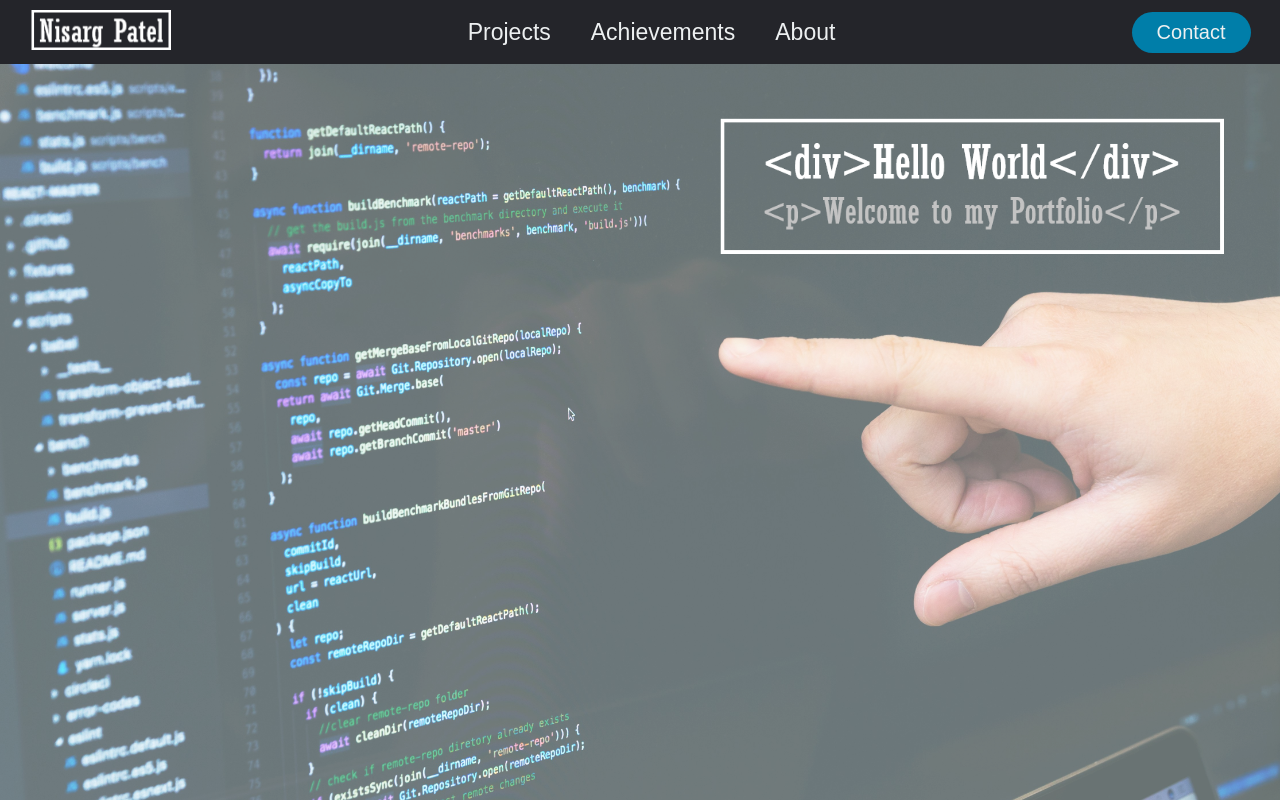
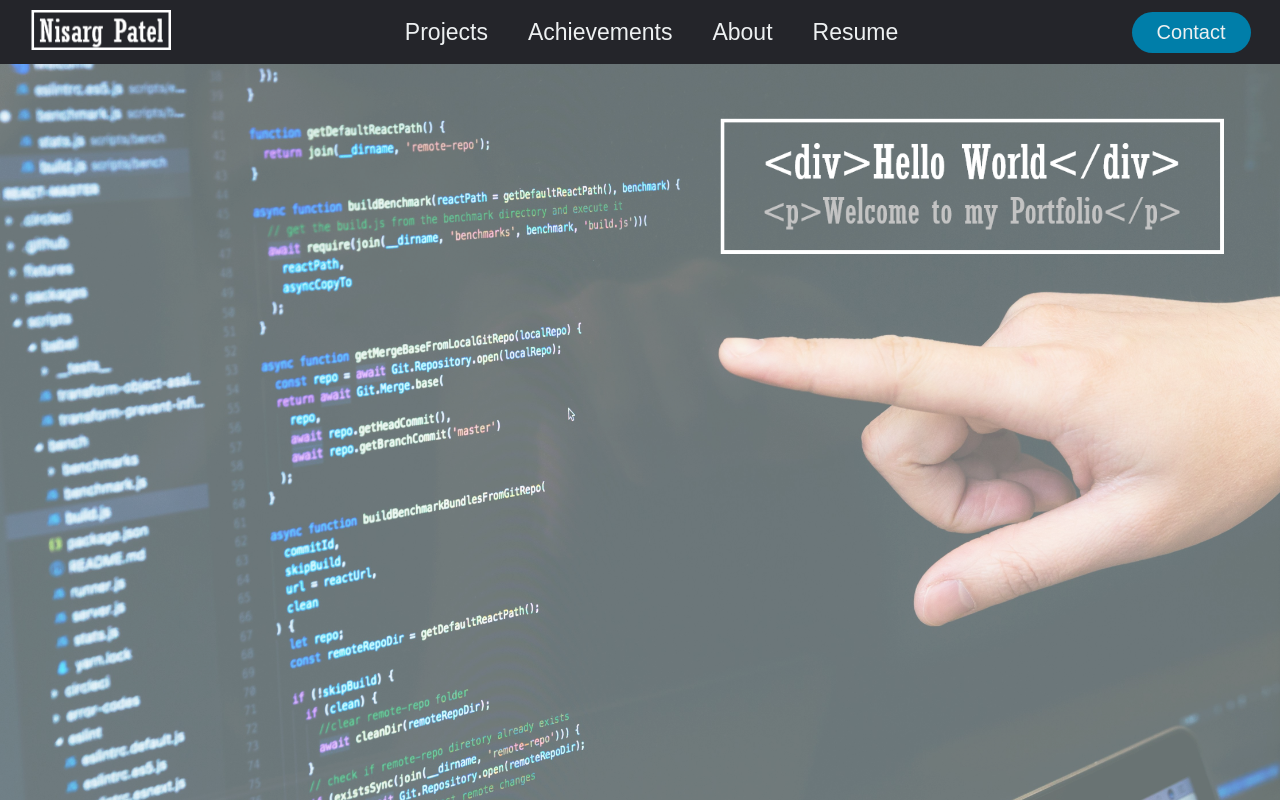
Before and after one commit to nisargdpatel/CS_Portfolio, an Angular app in the folder myPortfolio/: page /homepage in a window 1280 px wide. Built offline with nearby package versions, Linux system fonts and the light colour scheme.

Commit message:
Resume link added

```diff
--- a/myPortfolio/src/app/navbar/navbar.component.html
+++ b/myPortfolio/src/app/navbar/navbar.component.html
@@ -5,6 +5,7 @@
           <li><a href="projects">Projects</a></li>
           <li><a href="achievements">Achievements</a></li>
           <li><a href="about">About</a></li>
+          <li><a href="assets/Resume_2019_2.pdf" target="_blank">Resume</a></li>
         </ul>
     </nav>
     <a class="cta" href="contact"><button>Contact</button></a>
```
Also changed, not shown: 1 other file (tests, documents, lock files or other folders).
